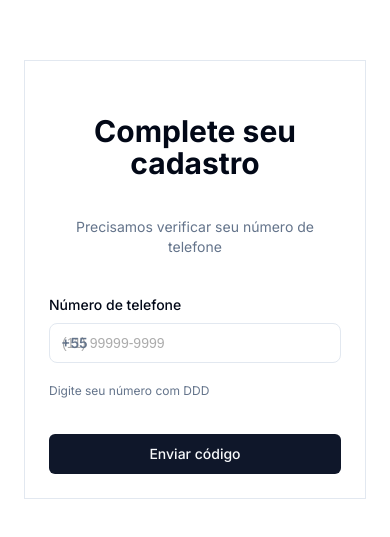
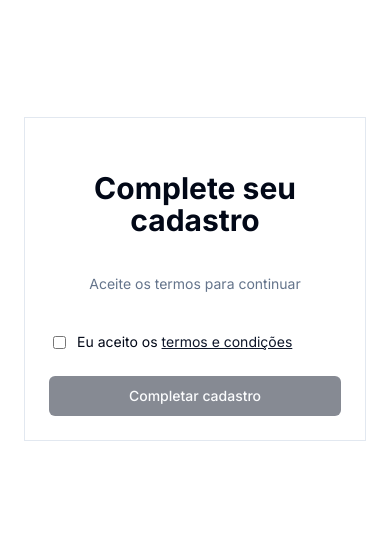
Before and after one commit to LucasScaciba/libertage, a Next.js app: page /onboarding in a window 390 px wide. Shown: the part 199-736 px from the top of the page. Built offline with nearby package versions, Linux system fonts and the light colour scheme.

Commit message:
feat: simplify onboarding - remove phone verification, go straight to terms

```diff
--- a/app/onboarding/page.tsx
+++ b/app/onboarding/page.tsx
@@ -3,106 +3,14 @@
 import { useState } from "react";
 import { useRouter } from "next/navigation";
 import { Card, CardContent, CardDescription, CardHeader, CardTitle } from "@/components/ui/card";
-import { Input } from "@/components/ui/input";
 import { Button } from "@/components/ui/button";
 import { Label } from "@/components/ui/label";
 
 export default function OnboardingPage() {
   const router = useRouter();
-  const [step, setStep] = useState<"phone" | "verify" | "terms">("phone");
-  const [phoneNumber, setPhoneNumber] = useState("");
-  const [code, setCode] = useState("");
   const [termsAccepted, setTermsAccepted] = useState(false);
   const [loading, setLoading] = useState(false);
   const [error, setError] = useState("");
-
-  // Format phone number as user types (11) 99999-9999
-  const formatPhoneNumber = (value: string) => {
-    // Remove all non-digits
-    const numbers = value.replace(/\D/g, "");
-
-    // Limit to 11 digits (DDD + 9 digits)
-    const limited = numbers.slice(0, 11);
-
-    // Apply mask
-    if (limited.length <= 2) {
-      return limited;
-    } else if (limited.length <= 7) {
-      return `(${limited.slice(0, 2)}) ${limited.slice(2)}`;
-    } else {
-      return `(${limited.slice(0, 2)}) ${limited.slice(2, 7)}-${limited.slice(7)}`;
-    }
-  };
-
-  const handlePhoneChange = (e: React.ChangeEvent<HTMLInputElement>) => {
-    const formatted = formatPhoneNumber(e.target.value);
-    setPhoneNumber(formatted);
-  };
-
-  const handleSendCode = async (e: React.FormEvent) => {
-    e.preventDefault();
-    setLoading(true);
-    setError("");
-
-    try {
-      // Remove formatting and add +55
-      const cleanNumber = phoneNumber.replace(/\D/g, "");
-
-      if (cleanNumber.length !== 11) {
-        throw new Error("Digite um número válido com DDD (11 dígitos)");
-      }
-
-      const fullNumber = `+55${cleanNumber}`;
-
-      const res = await fetch("/api/onboarding/send-verification", {
-        method: "POST",
-        headers: { "Content-Type": "application/json" },
-        body: JSON.stringify({ phoneNumber: fullNumber }),
-      });
-
-      const data = await res.json();
-
-      if (!res.ok) {
-        throw new Error(data.error || "Failed to send code");
-      }
-
-      // In dev mode, show the code
-      if (data.devMode && data.code) {
-        alert(`MODO DEV: Seu código é ${data.code}`);
-      }
-
-      setStep("verify");
-    } catch (err: any) {
-      setError(err.message);
-    } finally {
-      setLoading(false);
-    }
-  };
-
-  const handleVerifyCode = async (e: React.FormEvent) => {
-    e.preventDefault();
-    setLoading(true);
-    setError("");
-
-    try {
-      const res = await fetch("/api/onboarding/verify-phone", {
-        method: "POST",
-        headers: { "Content-Type": "application/json" },
-        body: JSON.stringify({ code }),
-      });
-
-      if (!res.ok) {
-        const data = await res.json();
-        throw new Error(data.error || "Failed to verify code");
-      }
-
-      setStep("terms");
-    } catch (err: any) {
-      setError(err.message);
-    } finally {
-      setLoading(false);
-    }
-  };
 
   const handleComplete = async (e: React.FormEvent) => {
     e.preventDefault();
@@ -138,9 +46,7 @@ export default function OnboardingPage() {
               Complete seu cadastro
             </CardTitle>
             <CardDescription style={{ marginTop: "0.5rem" }}>
-              {step === "phone" && "Precisamos verificar seu número de telefone"}
-              {step === "verify" && "Digite o código enviado para seu telefone"}
-              {step === "terms" && "Aceite os termos para continuar"}
+              Aceite os termos para continuar
             </CardDescription>
           </CardHeader>
           <CardContent>
@@ -156,65 +62,6 @@ export default function OnboardingPage() {
               </div>
             )}
 
-            {step === "phone" && (
-              <form onSubmit={handleSendCode} style={{ display: "flex", flexDirection: "column", gap: "1.5rem" }}>
-                <div style={{ display: "flex", flexDirection: "column", gap: "0.5rem" }}>
-                  <Label htmlFor="phone">Número de telefone</Label>
-                  <div style={{ position: "relative", display: "flex", alignItems: "center" }}>
-                    <span style={{
-                      position: "absolute",
-                      left: "0.75rem",
-                      color: "hsl(var(--muted-foreground))",
-                      fontSize: "0.875rem",
-                      fontWeight: "600",
-                      pointerEvents: "none",
-                      zIndex: 1
-                    }}>
-                      +55
-                    </span>
-                    <Input
-                      id="phone"
-                      name="phone"
-                      type="tel"
-                      required
-                      value={phoneNumber}
-                      onChange={handlePhoneChange}
-                      placeholder="(11) 99999-9999"
-                      style={{ paddingLeft: "3.5rem" }}
-                    />
-                  </div>
-                  <p style={{ fontSize: "0.75rem", color: "hsl(var(--muted-foreground))" }}>
-                    Digite seu número com DDD
-                  </p>
-                </div>
-                <Button type="submit" disabled={loading} style={{ width: "100%" }}>
-                  {loading ? "Enviando..." : "Enviar código"}
-                </Button>
-              </form>
-            )}
-
-            {step === "verify" && (
-              <form onSubmit={handleVerifyCode} style={{ display: "flex", flexDirection: "column", gap: "1.5rem" }}>
-                <div style={{ display: "flex", flexDirection: "column", gap: "0.5rem" }}>
-                  <Label htmlFor="code">Código de verificação</Label>
-                  <Input
-                    id="code"
-                    name="code"
-                    type="text"
-                    required
-                    value={code}
-                    onChange={(e) => setCode(e.target.value)}
-                    placeholder="000000"
-                    maxLength={6}
-                  />
-                </div>
-                <Button type="submit" disabled={loading} style={{ width: "100%" }}>
-                  {loading ? "Verificando..." : "Verificar código"}
-                </Button>
-              </form>
-            )}
-
-            {step === "terms" && (
             <form onSubmit={handleComplete} style={{ display: "flex", flexDirection: "column", gap: "1.5rem" }}>
               <div style={{ display: "flex", alignItems: "flex-start", gap: "0.5rem" }}>
                 <input
@@ -237,7 +84,6 @@ export default function OnboardingPage() {
                 {loading ? "Finalizando..." : "Completar cadastro"}
               </Button>
             </form>
-            )}
           </CardContent>
         </Card>
       </div>
```
Lines whose indentation alone changed are shown as unchanged.
